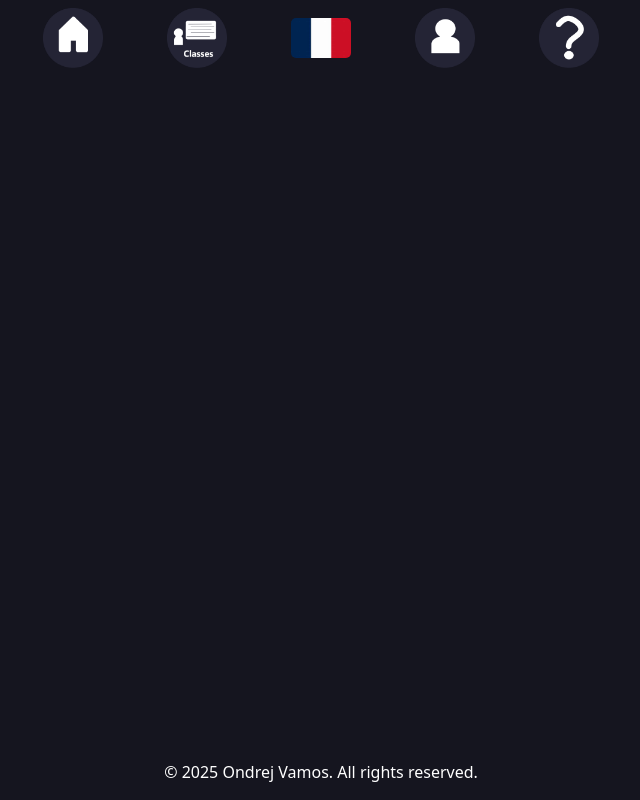
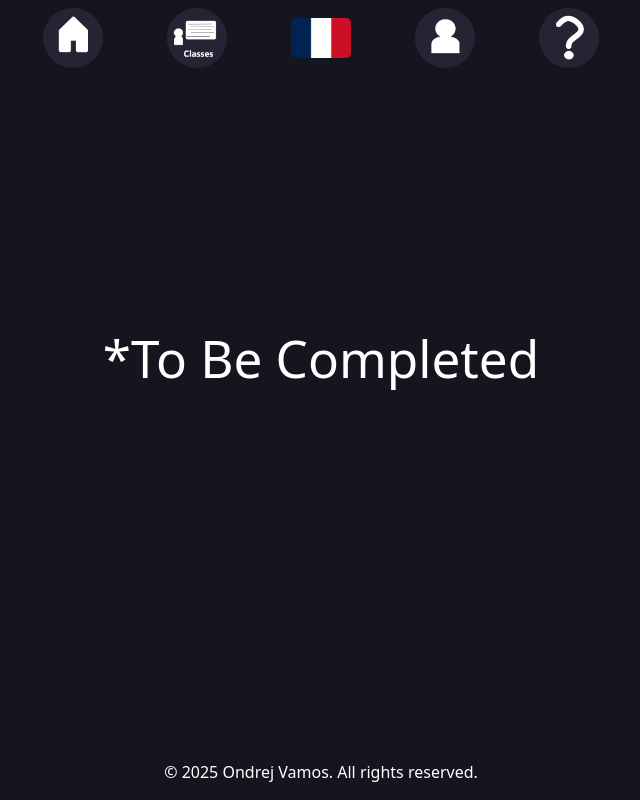
Before and after one commit to Ondrej215/French-Conjugation-Coach, a Next.js app in the folder french-conjugation-coach/: page /faq-about in a window 1280 px wide. Shown: the whole page, without its empty margins (319-959 px from the left). Built offline with nearby package versions, Linux system fonts and the light colour scheme.

Commit message:
user note 2

```diff
--- a/french-conjugation-coach/src/app/faq-about/page.tsx
+++ b/french-conjugation-coach/src/app/faq-about/page.tsx
@@ -1,3 +1,5 @@
 export default function FAQAbout(){
-    return(<></>);
+    return(<>
+        <p style={{position:'absolute', width:'100vw', textAlign:'center', top:'40vh', fontSize:'4vw'}}>*To Be Completed</p>
+    </>);
 }
```
